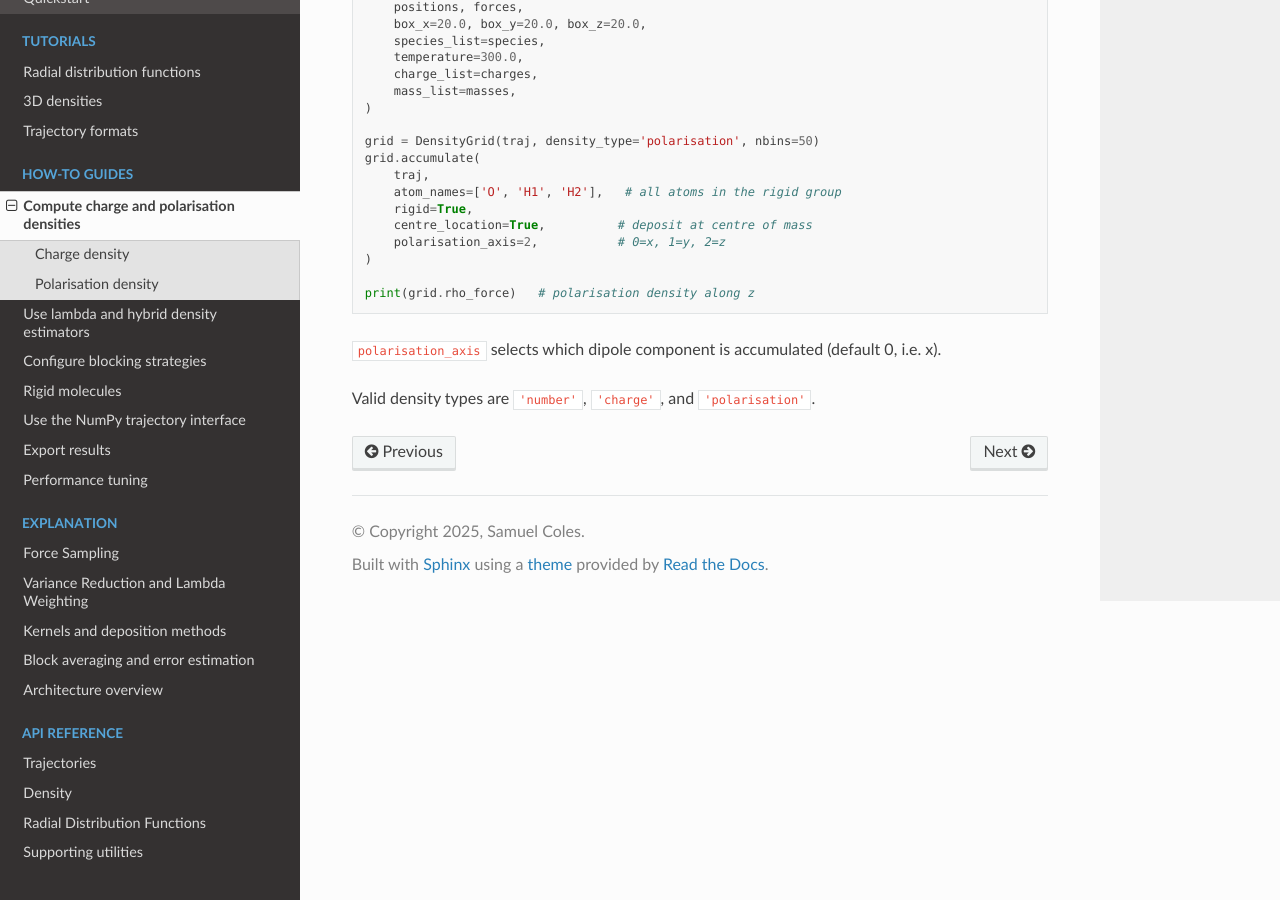
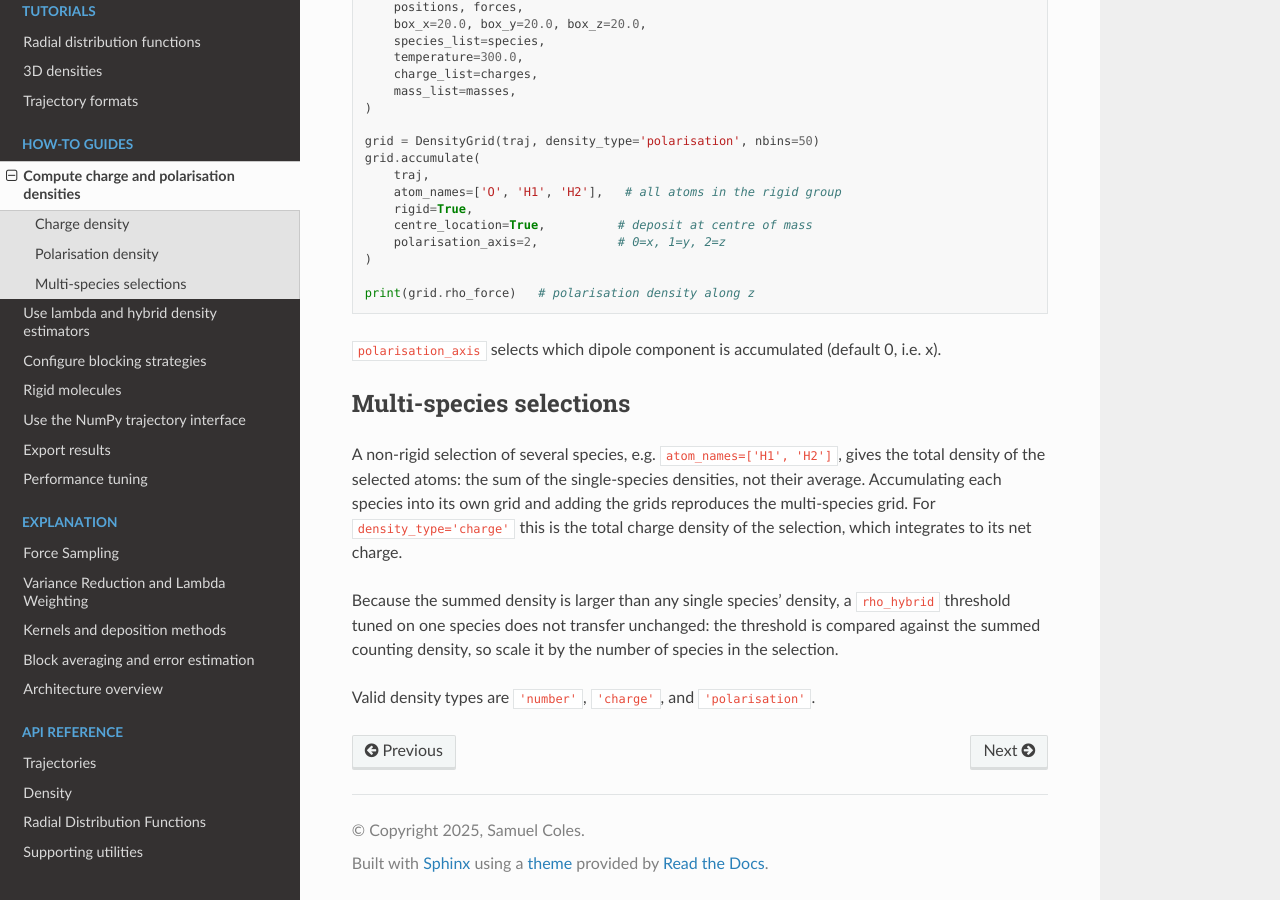
Before and after one commit to user200000/revelsmd, a Sphinx documentation site: the page built from docs/source/how-to/density-types.md, in a window 1280 px wide and 900 px high, scrolled down 958 px. Built offline with Sphinx 7.4.7 and the Read the Docs theme 3.1.0, drawn with Linux system fonts in a browser that asks for light colours.

Commit message:
Document the multi-species sum convention

```diff
--- a/docs/source/how-to/density-types.md
+++ b/docs/source/how-to/density-types.md
@@ -66,4 +66,18 @@ print(grid.rho_force)   # polarisation density along z
 `polarisation_axis` selects which dipole component is accumulated (default
 0, i.e. x).
 
+## Multi-species selections
+
+A non-rigid selection of several species, e.g. `atom_names=['H1', 'H2']`,
+gives the total density of the selected atoms: the sum of the single-species
+densities, not their average. Accumulating each species into its own grid
+and adding the grids reproduces the multi-species grid. For
+`density_type='charge'` this is the total charge density of the selection,
+which integrates to its net charge.
+
+Because the summed density is larger than any single species' density, a
+`rho_hybrid` threshold tuned on one species does not transfer unchanged: the
+threshold is compared against the summed counting density, so scale it by the
+number of species in the selection.
+
 Valid density types are `'number'`, `'charge'`, and `'polarisation'`.
```
Also changed, not shown: docs/source/how-to/rigid-molecules.md (+4 -0 lines).
